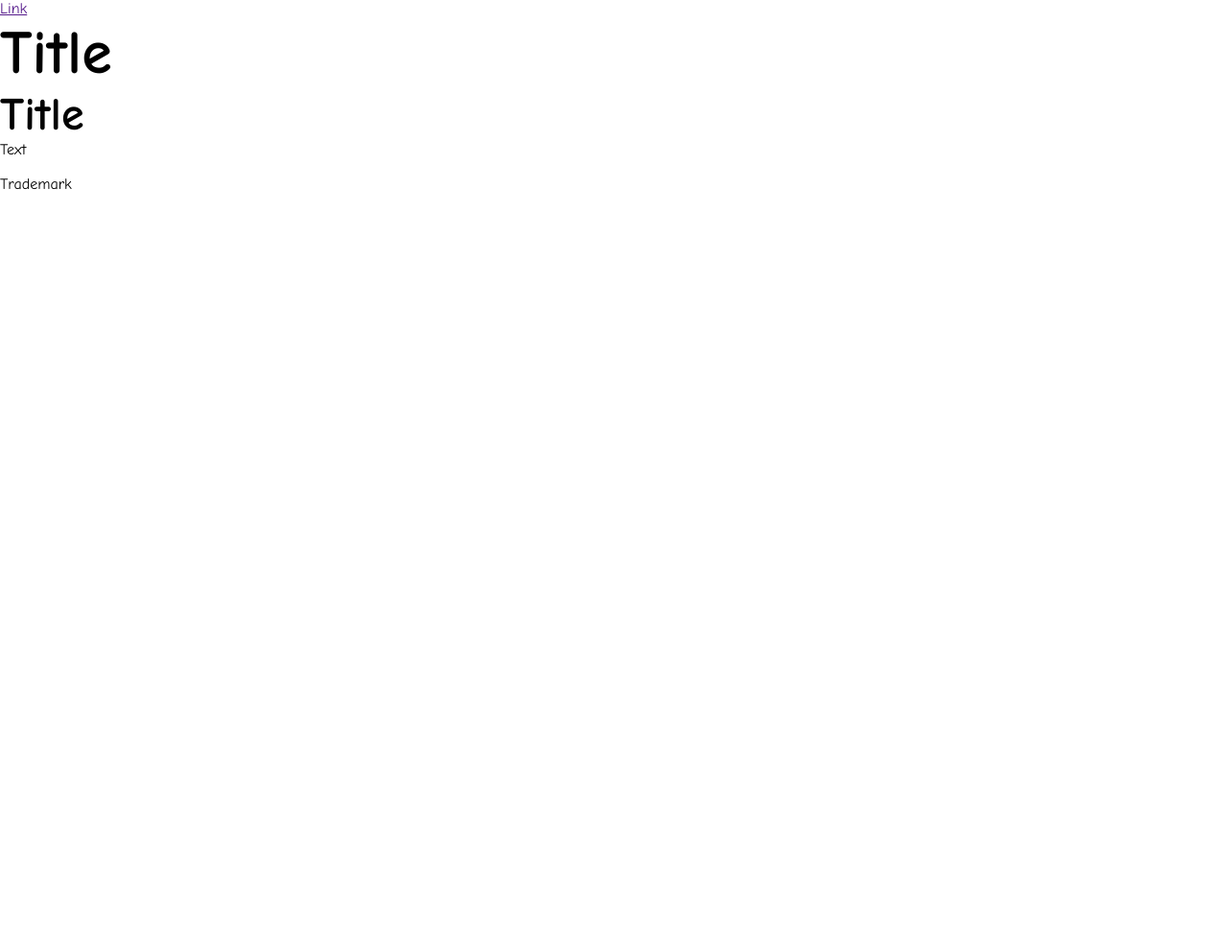
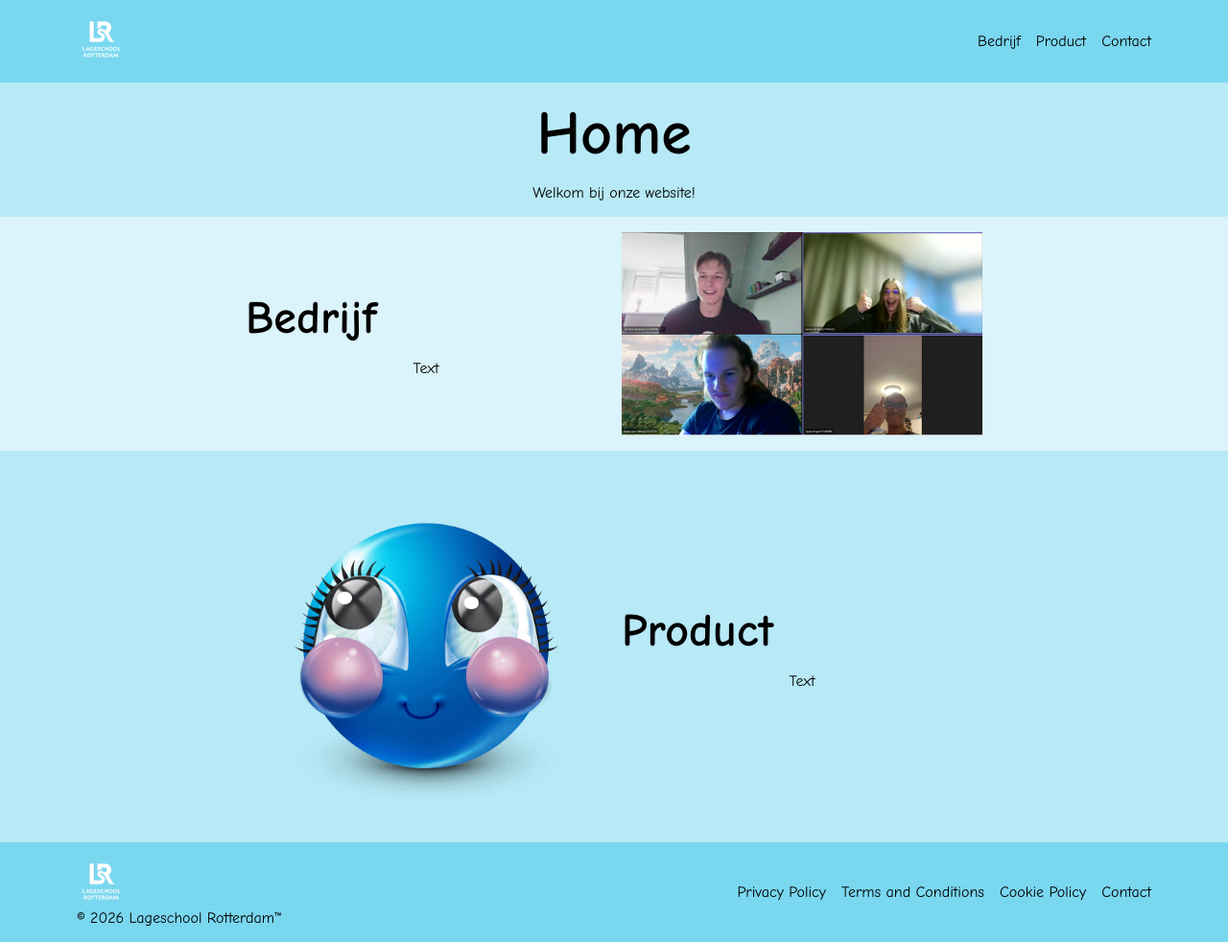
Before and after one commit to DylanVTW/CLE1-Project, a plain HTML site: page Front-end/index.html in a window 1280 px wide. Shown: the whole page at 96% size. Before the commit the page ends 800 px from the top, so only its background shows below. Drawn offline with Linux system fonts and the light colour scheme.

Commit message:
contact pagina aangemaakt
de contact pagina van de front-end website is gemaakt met de styling van de home pagina

```diff
--- a/Front-end/css/style.css
+++ b/Front-end/css/style.css
@@ -5,7 +5,15 @@
 }
 
 :root{
+    --text-color-1: #000000;
+    --color-1: #f5fcff;
+    --color-2: #dbf3fa;
+    --color-3: #b7e9f6;
+    --color-4: #92dff3;
+    --color-5: #7ad7f0;
 
+    --default-padding: 1rem;
+    --default-gap: 1rem;
 }
 
 html, body{
@@ -16,18 +24,39 @@ body{
 }
 
 nav{
+    display: flex;
+    align-items: center;
+    justify-content: space-between;
 
+    background-color: var(--color-5);
+        padding: 1rem 5rem 1rem 5rem;
+
+    position: sticky;
+    top:0;
+    z-index: 100;
 }
 
 header{
+    background-color: var(--color-3);
+    padding: var(--default-padding);
+    text-align: center;
 }
 
 main{
+    background-color: var(--color-2);
+}
 
+main p{
+    text-align: center;
 }
 
 footer{
+    display: flex;
+    align-items: center;
+    justify-content: space-between;
 
+    background-color: var(--color-5);
+    padding: 1rem 5rem 1rem 5rem;
 }
 
 /* sections */
@@ -35,9 +64,61 @@ section{
 
 }
 
+#section-bedrijf{
+    background-color: var(--color-2);
+    padding: var(--default-padding);
+}
+
+#section-product{
+    background-color: var(--color-3);
+    padding: var(--default-padding);
+}
+
 /* divs */
 div{
 
+}
+
+#nav-links{
+    display: flex;
+    gap: var(--default-gap);
+}
+
+#bedrijf-info{
+    flex: 1;
+
+    display: flex;
+    flex-direction: column;
+    gap: var(--default-gap);
+}
+
+#bedrijf-foto{
+    flex: 1;
+
+    display: flex;
+    align-items: center;
+    justify-content: center;
+}
+
+#product-info{
+    flex: 1;
+
+    display: flex;
+    flex-direction: column;
+    gap: var(--default-gap);
+}
+
+#product-foto{
+    flex: 1;
+
+    display: flex;
+    align-items: center;
+    justify-content: center;
+}
+
+#footer-links{
+    display: flex;
+    gap: var(--default-gap);
 }
 
 /* text elements */
@@ -65,19 +146,25 @@ p{
 
 /* links */
 a{
-
+    color: var(--text-color-1);
+    text-decoration: none;
+    transition: 0.25s ;
 }
 
 a:hover{
-
+    color: var(--color-1);
+    transform: scale(1.1);
 }
 
-#nav-div-1{
-
+/* images */
+img{
+    max-width: 100%;
+    height: auto;
 }
 
-#nav-div-2{
-
+a img{
+    width: 50px;
+    height: auto;
 }
 
 /* center containers */
@@ -87,6 +174,110 @@ a:hover{
     margin: 0 auto;
 }
 
-/* phones and tablets */
-@media(max-width: 480px){
+#header-container{
+    display: flex;
+    flex-direction: column;
+    align-items: center;
+    justify-content: center;
+    gap: var(--default-gap);
 }
+
+#bedrijf-container{
+    display: flex;
+    align-items: center;
+    justify-content: space-between;
+    gap: var(--default-gap);
+}
+
+#product-container{
+    display: flex;
+    align-items: center;
+    justify-content: space-between;
+    flex-direction: row-reverse;
+    gap: var(--default-gap);
+}
+
+/* contact form */
+#contact-form-section{
+    padding: 0 1.3rem 1rem;
+}
+
+#contact-form{
+    color: #2f3a4f;
+    font-family: 'comic sans ms';
+}
+
+.contact-fields{
+    display: grid;
+    grid-template-columns: repeat(2, minmax(0, 1fr));
+    gap: 0.6rem 0.65rem;
+}
+
+.contact-field{
+    display: flex;
+    flex-direction: column;
+    gap: 0.25rem;
+}
+
+.contact-field-full{
+    grid-column: 1 / -1;
+}
+
+#contact-form label,
+#contact-form legend{
+    font-size: 0.7rem;
+    font-weight: 600;
+}
+
+#contact-form input:not([type="radio"]):not([type="checkbox"]),
+#contact-form select,
+#contact-form textarea{
+    width: 100%;
+    border: 1px solid #c5cfdf;
+    border-radius: 0.2rem;
+    background-color: var(--color-1);
+    color: #2f3a4f;
+    font: 0.75rem 'comic sans ms';
+    padding: 0.35rem 0.55rem;
+}
+
+#contact-form input:not([type="radio"]):not([type="checkbox"]),
+#contact-form select{
+    height: 1.55rem;
+}
+
+#contact-form textarea{
+    min-height: 4.4rem;
+    resize: vertical;
+}
+
+.contact-newsletter{
+    border: 0;
+    display: flex;
+    gap: 1rem;
+    margin: 0.7rem 0 0.8rem;
+    padding: 0;
+}
+
+.contact-newsletter label,
+.contact-terms{
+    align-items: center;
+    display: flex;
+    font-weight: 400 !important;
+    gap: 0.35rem;
+}
+
+.contact-terms{
+    margin-bottom: 1rem;
+}
+
+#contact-form button{
+    background-color: #2f3a4f;
+    border: 0;
+    border-radius: 0.2rem;
+    color: #fff;
+    cursor: pointer;
+    font: 600 0.75rem 'comic sans ms';
+    height: 1.8rem;
+    width: 100%;
+}
--- a/Front-end/index.html
+++ b/Front-end/index.html
@@ -9,23 +9,60 @@
 
   <body>
     <nav>
-      <a href="">Link</a>
+      <a href="index.html"><img src="images/logo.png" alt="Logo" /></a>
+      <div id="nav-links">
+        <a href="bedrijf.html">Bedrijf</a>
+        <a href="product.html">Product</a>
+        <a href="contact.html">Contact</a>
+      </div>
     </nav>
 
     <header>
-      <h1>Title</h1>
+      <div class="center-container" id="header-container">
+        <h1>Home</h1>
+        <p>Welkom bij onze website!</p>
+      </div>
     </header>
 
     <main>
-      <section>
-        <div>
-          <h2>Title</h2>
-          <p>Text</p>
-          <img src="images/" alt="" />
+      <section id="section-bedrijf">
+        <div class="center-container" id="bedrijf-container">
+          <div id="bedrijf-info">
+            <h2>Bedrijf</h2>
+            <p>Text</p>
+          </div>
+
+          <div id="bedrijf-foto">
+            <img src="images/groepFoto.png" alt="Groep Foto" />
+          </div>
+        </div>
+      </section>
+
+      <section id="section-product">
+        <div class="center-container" id="product-container">
+          <div id="product-info">
+            <h2>Product</h2>
+            <p>Text</p>
+          </div>
+
+          <div id="product-foto">
+            <img src="images/Innocent and Pretty.png" alt="Product Foto" />
+          </div>
         </div>
       </section>
     </main>
 
-    <footer>Trademark</footer>
+    <footer>
+      <div id="footer-trademark">
+        <a href="index.html"><img src="images/logo.png" alt="Logo" /></a>
+        <p>© 2026 Lageschool Rotterdam™</p>
+      </div>
+      <div id="footer-links">
+        <a href="">Privacy Policy</a>
+        <a href="">Terms and Conditions</a>
+        <a href="">Cookie Policy</a>
+        <a href="contact.html">Contact</a>
+      </div>
+    </footer>
   </body>
 </html>
```
Also changed, not shown: Front-end/bedrijf.html (renamed from bedrijf.html), Front-end/contact.html (renamed from contact.html), Front-end/product.html (renamed from product.html).
